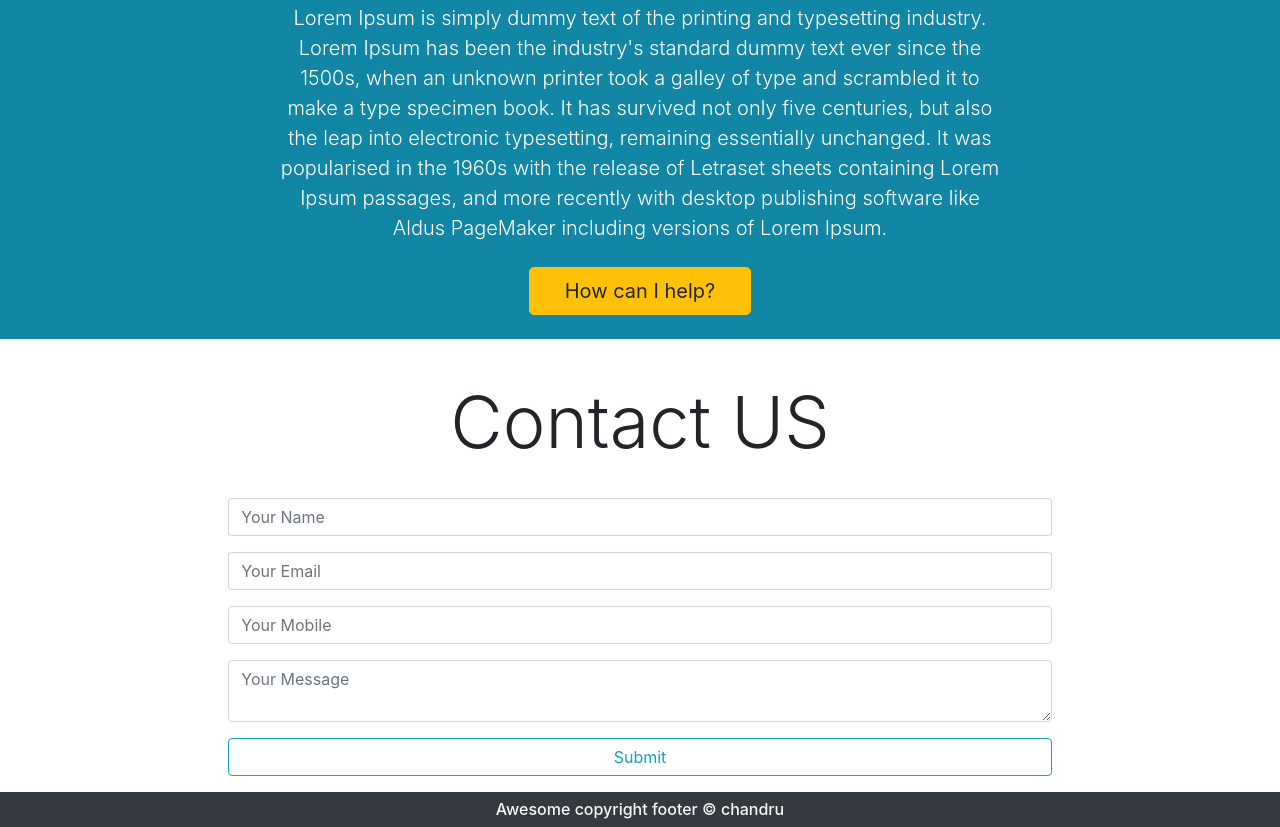
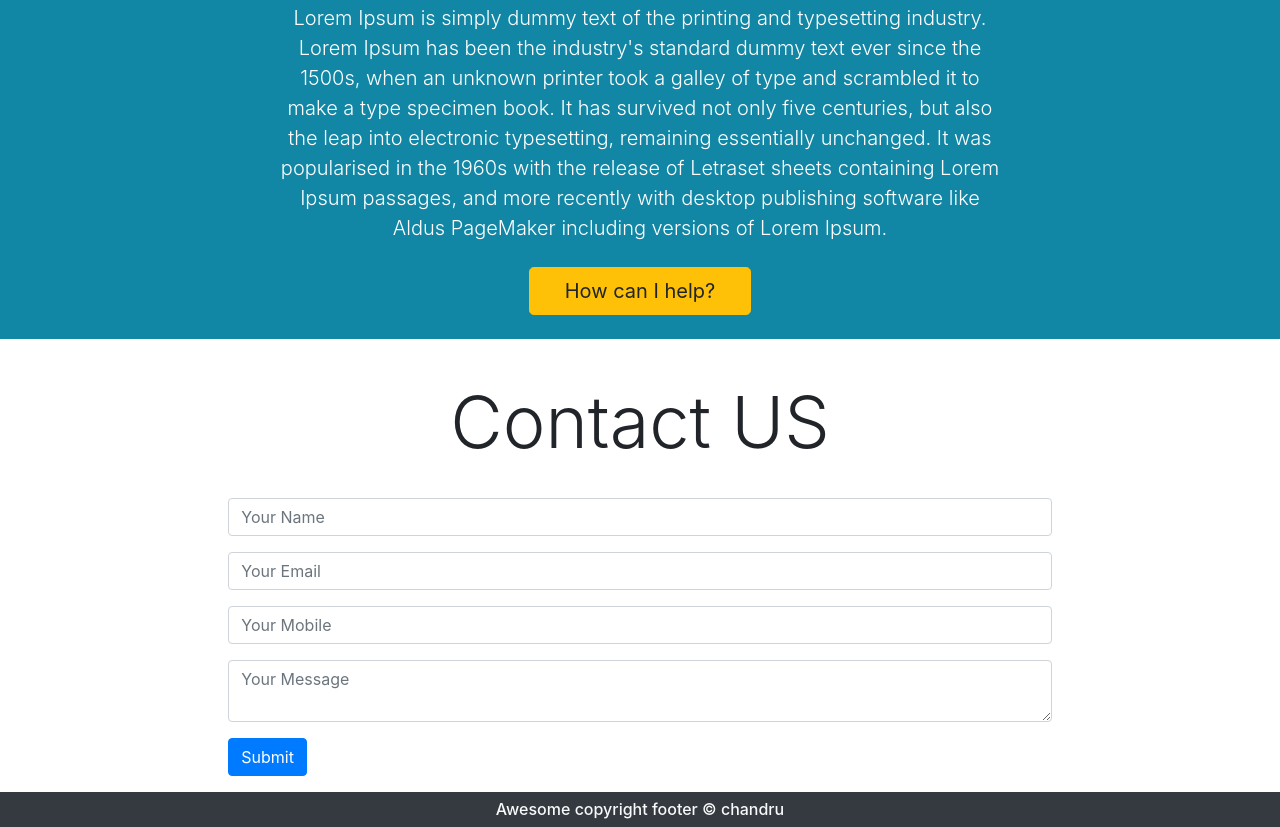
Before and after one commit to chandru19g/rgcourseapp, a Gatsby site: page /contact in a window 1280 px wide. Shown: the part 469-1296 px from the top of the page. Built offline with nearby package versions, Linux system fonts and the light colour scheme; Gatsby itself is replaced by a stand-in of ours.

Commit message:
updated contact page

```diff
--- a/src/components/Conatct/Contact.js
+++ b/src/components/Conatct/Contact.js
@@ -20,7 +20,7 @@ export default function Contact() {
                     <div className="form-group">
                         <textarea type="text" name="description" id="description" placeholder="Your Message" className="form-control" />
                     </div>
-                    <button type="submit" className="btn btn-outline-info btn-block">Submit</button>
+                    <button type="submit" className="btn btn-primary">Submit</button>
                 </form>
             </div>
         </section>
```
